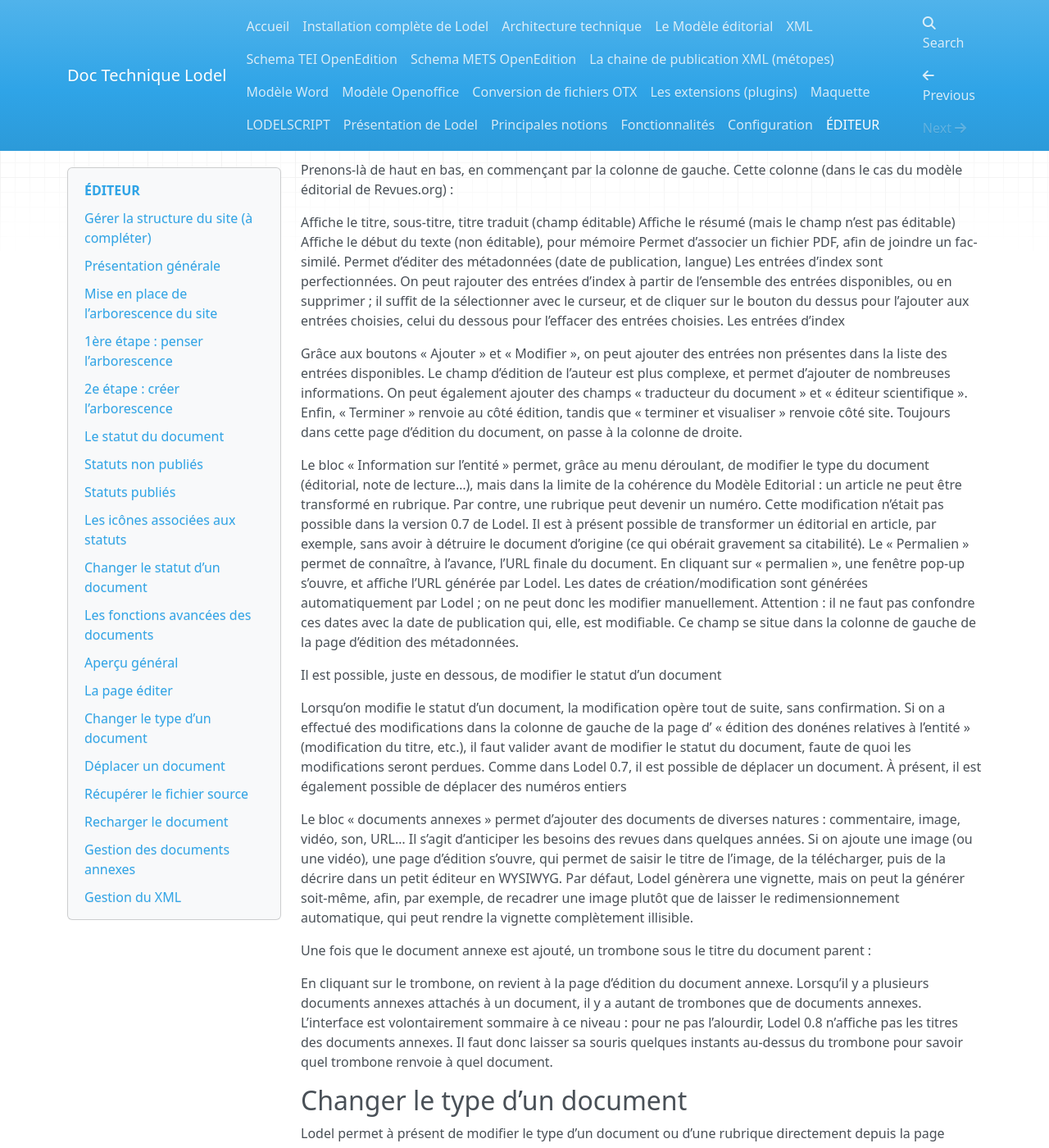
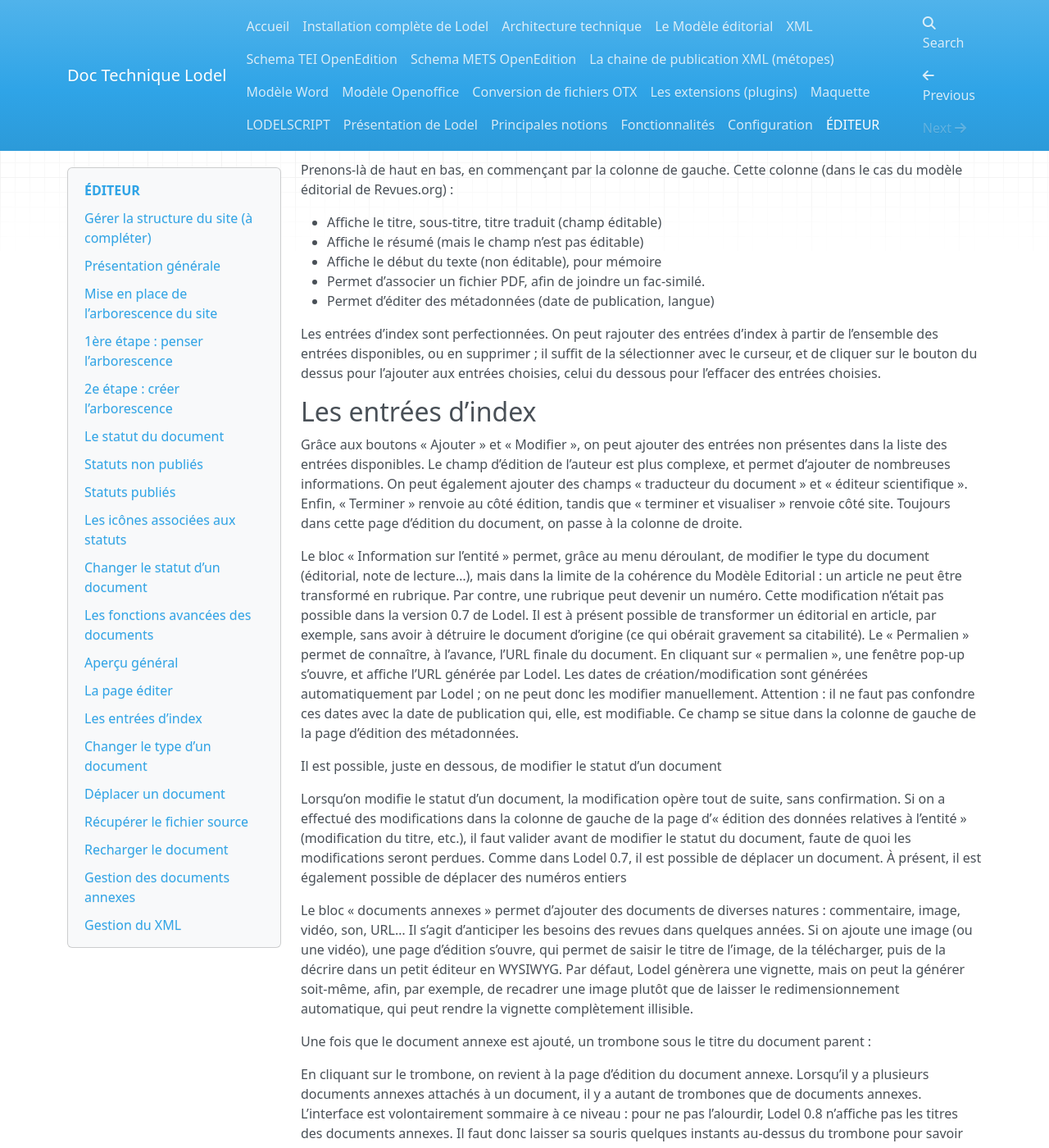
Before and after one commit to ValentinGeorgesDubost/Doc-Lodel, an MkDocs documentation site: the page built from docs/Configurer-Lodel/Editeur.md, in a window 1280 px wide and 1400 px high, scrolled down 3662 px. Shown: the whole window at 82% size. Built offline with MkDocs 1.6.1, drawn with Linux system fonts in a browser that asks for light colours; nearby versions of some CDN libraries; old or Windows-style settings are respelled for this version of MkDocs.

Commit message:
Update Editeur.md

```diff
--- a/docs/Configurer-Lodel/Editeur.md
+++ b/docs/Configurer-Lodel/Editeur.md
@@ -117,13 +117,16 @@ La page d’édition des métadonnées : vue d’ensemble
 
 Prenons-là de haut en bas, en commençant par la colonne de gauche. Cette colonne (dans le cas du modèle éditorial de Revues.org) :
 
-Affiche le titre, sous-titre, titre traduit (champ éditable)
-Affiche le résumé (mais le champ n’est pas éditable)
-Affiche le début du texte (non éditable), pour mémoire
-Permet d’associer un fichier PDF, afin de joindre un fac-similé.
-Permet d’éditer des métadonnées (date de publication, langue)
+- Affiche le titre, sous-titre, titre traduit (champ éditable)
+- Affiche le résumé (mais le champ n’est pas éditable)
+- Affiche le début du texte (non éditable), pour mémoire
+- Permet d’associer un fichier PDF, afin de joindre un fac-similé.
+- Permet d’éditer des métadonnées (date de publication, langue)
+
 Les entrées d’index sont perfectionnées. On peut rajouter des entrées d’index à partir de l’ensemble des entrées disponibles, ou en supprimer ; il suffit de la sélectionner avec le curseur, et de cliquer sur le bouton du dessus pour l’ajouter aux entrées choisies, celui du dessous pour l’effacer des entrées choisies.
+
 Les entrées d’index
+-------------------
 
 Grâce aux boutons « Ajouter » et « Modifier », on peut ajouter des entrées non présentes dans la liste des entrées disponibles.
 Le champ d’édition de l’auteur est plus complexe, et permet d’ajouter de nombreuses informations.
@@ -135,7 +138,7 @@ Le bloc « Information sur l’entité » permet, grâce au menu déroulant, de
 
 Il est possible, juste en dessous, de modifier le statut d’un document
 
-Lorsqu’on modifie le statut d’un document, la modification opère tout de suite, sans confirmation. Si on a effectué des modifications dans la colonne de gauche de la page d’ « édition des donénes relatives à l’entité » (modification du titre, etc.), il faut valider avant de modifier le statut du document, faute de quoi les modifications seront perdues. Comme dans Lodel 0.7, il est possible de déplacer un document. À présent, il est également possible de déplacer des numéros entiers
+Lorsqu’on modifie le statut d’un document, la modification opère tout de suite, sans confirmation. Si on a effectué des modifications dans la colonne de gauche de la page d’« édition des données relatives à l’entité » (modification du titre, etc.), il faut valider avant de modifier le statut du document, faute de quoi les modifications seront perdues. Comme dans Lodel 0.7, il est possible de déplacer un document. À présent, il est également possible de déplacer des numéros entiers
 
 Le bloc « documents annexes » permet d’ajouter des documents de diverses natures : commentaire, image, vidéo, son, URL… Il s’agit d’anticiper les besoins des revues dans quelques années.
 Si on ajoute une image (ou une vidéo), une page d’édition s’ouvre, qui permet de saisir le titre de l’image, de la télécharger, puis de la décrire dans un petit éditeur en WYSIWYG. Par défaut, Lodel génèrera une vignette, mais on peut la générer soit-même, afin, par exemple, de recadrer une image plutôt que de laisser le redimensionnement automatique, qui peut rendre la vignette complètement illisible.
```
